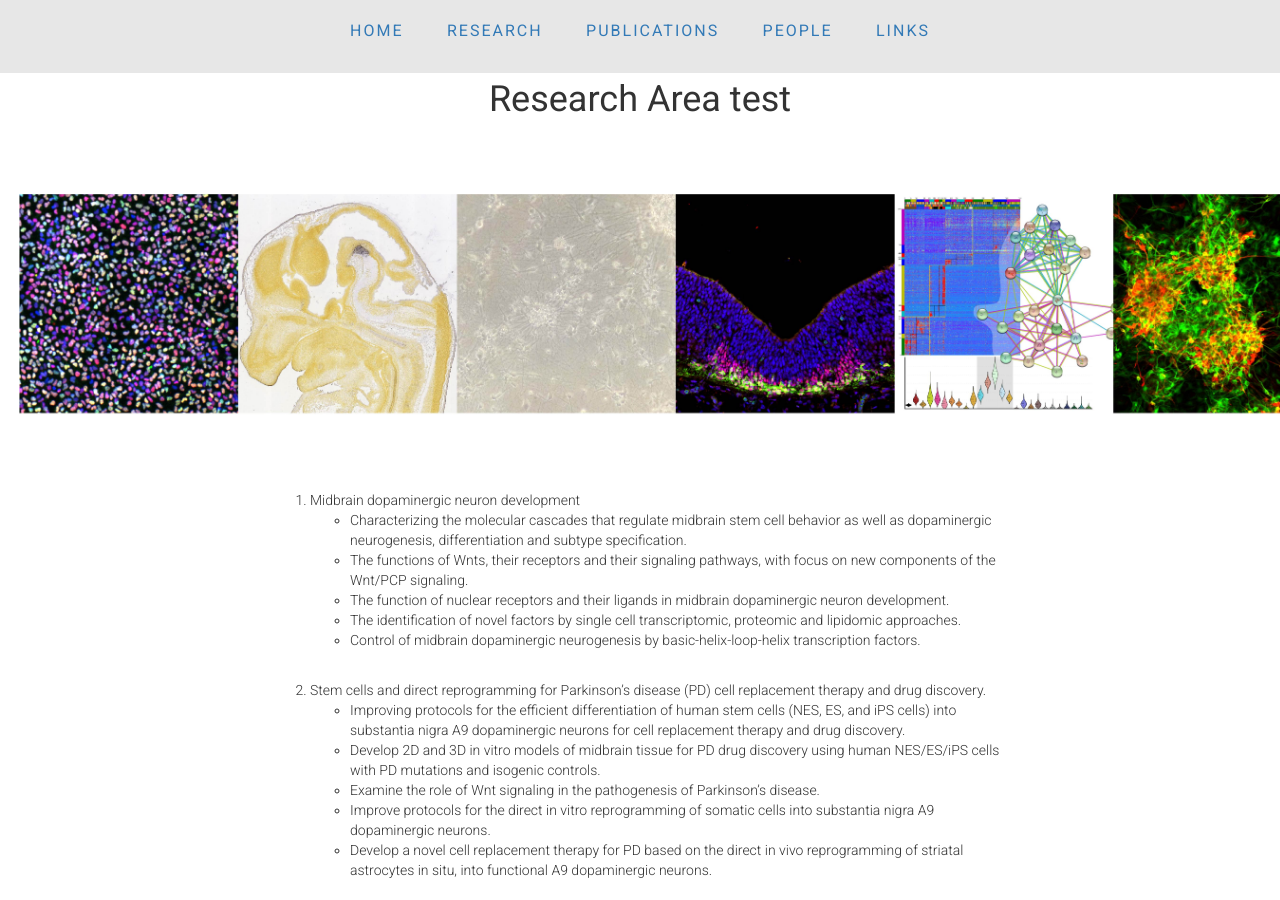
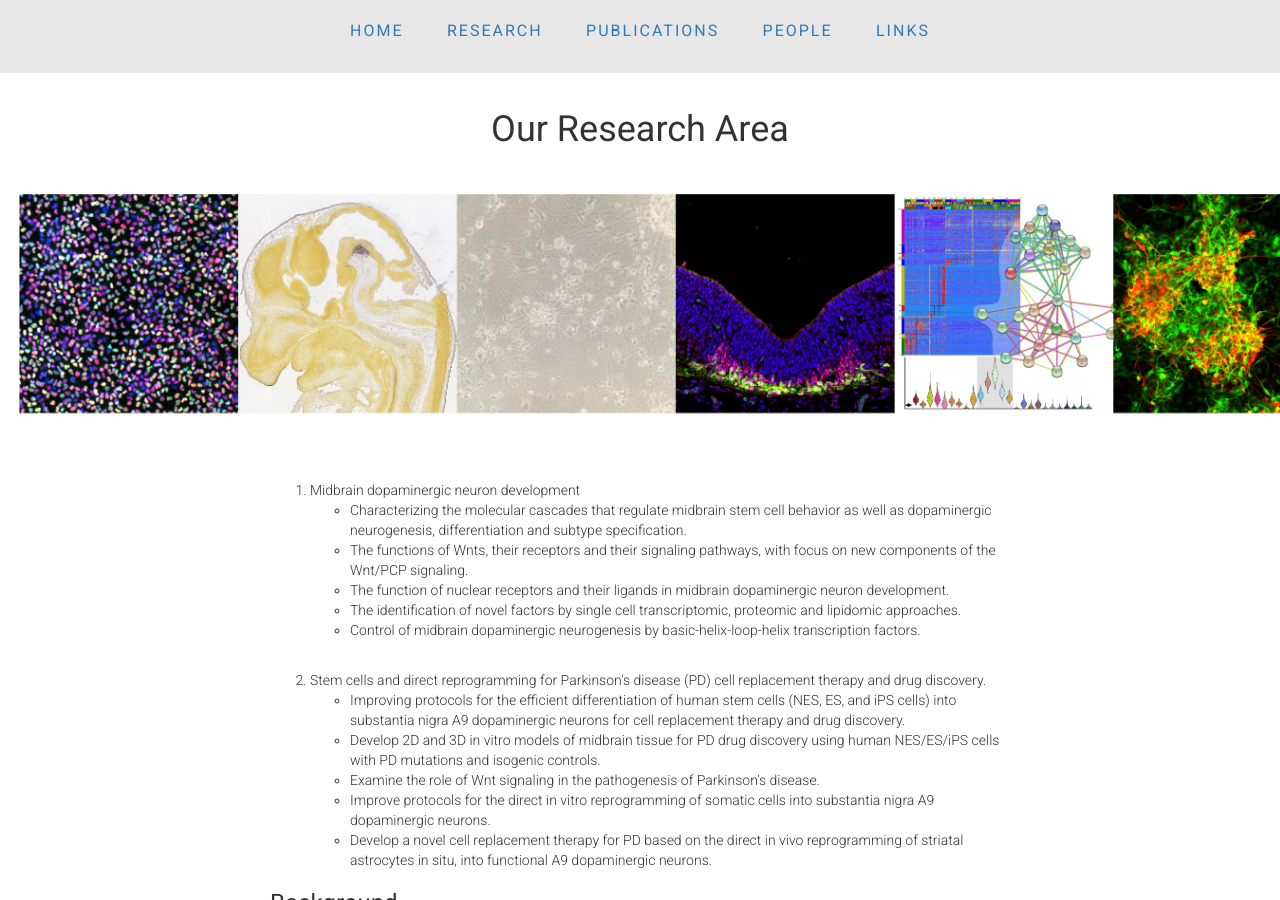
Before and after one commit to ArenasLab/arenaslab.github.io, a Jekyll site: the page research/index.html, which Jekyll copies as it is, in a window 1280 px wide and 900 px high. Built offline with Jekyll 4.4.1, drawn with Linux system fonts in a browser that asks for light colours.

Commit message:
Update index.html

```diff
--- a/research/index.html
+++ b/research/index.html
@@ -24,29 +24,16 @@
   </header>
 
   <p>&nbsp;<p>
-	<h1 align="center">Research Area test</h1>
-	  <p>&nbsp;<p>
+	<p>&nbsp;<p>
+	<h1 align="center">Our Research Area</h1>
+
   <section class="jumbotron2">
-    <!--
-<div class="container">
-      <div class="row text-center">
+  </section>
 
-
-
-      </div>
-    </div>
--->
-  </section>
-  <div class="wrap">
-    <div class="post">
-  <div class="members">
-    <p>&nbsp;<p>
-
-
-
-
-
-
+    <div class="wrap">
+      <div class="post">
+       <div class="members">
+    <br>
 
 
 
```
